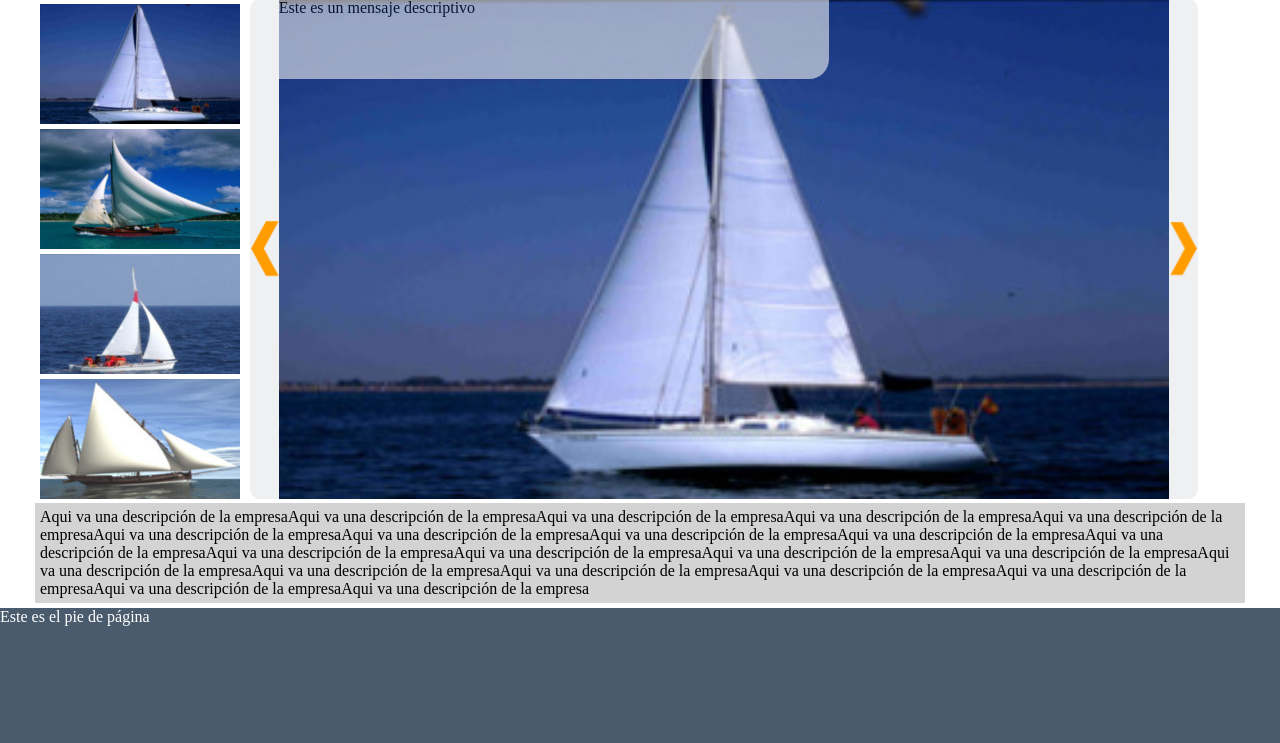
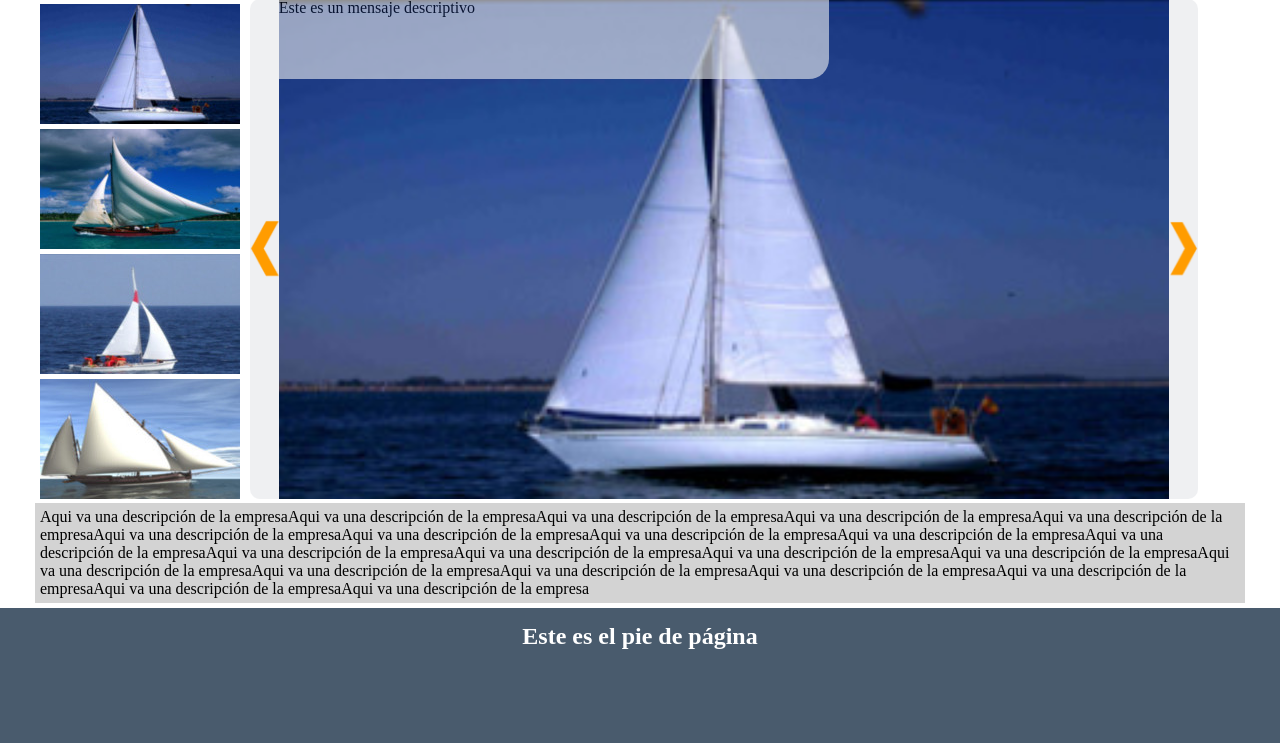
Before and after one commit to fryntiz/ProgramacionWeb, a PHP site: page / in a window 1280 px wide. Shown: the part 137-880 px from the top of the page. Before the commit the page ends 763 px from the top, so only its background shows below. Run offline with PHP 8.4, Linux system fonts and the light colour scheme.

Commit message:
Estilos pie de página para texto

```diff
--- a/UnaDeBarcosDeVela/CSS/estilos.css
+++ b/UnaDeBarcosDeVela/CSS/estilos.css
@@ -213,6 +213,10 @@ Pie de Página
 	width: 100%;
 	height: 120px;
 	margin-top: 5px;
+	padding-top: 15px;
 	color: white;
 	background-color: #495B6D;
+	text-align: center;
+	font-weight: bold;
+	font-size: 1.5em;
 }
```
